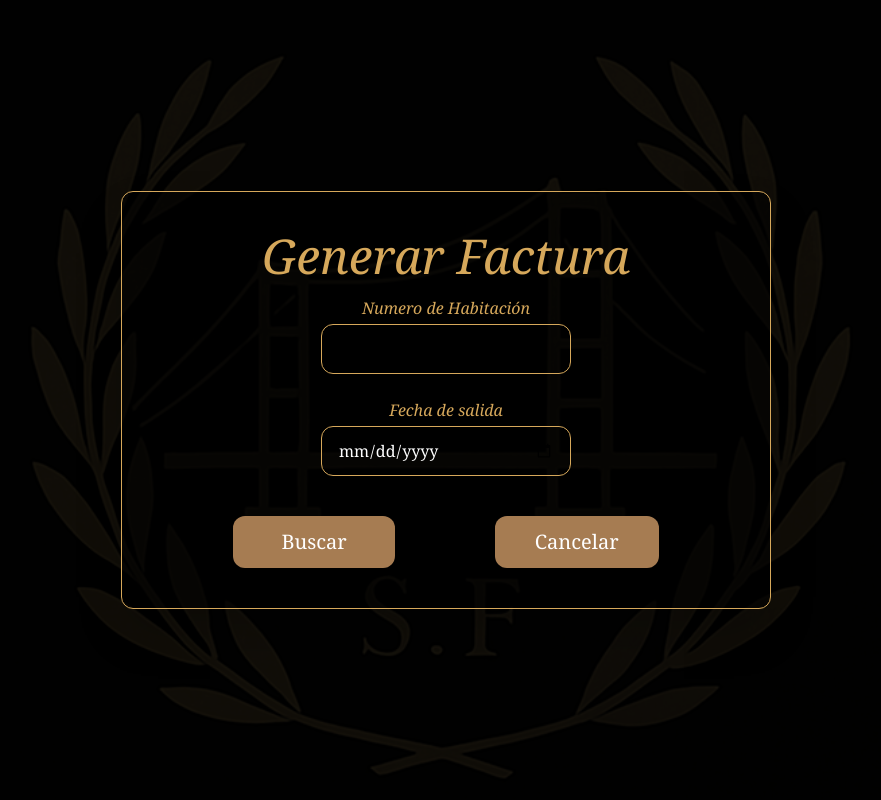
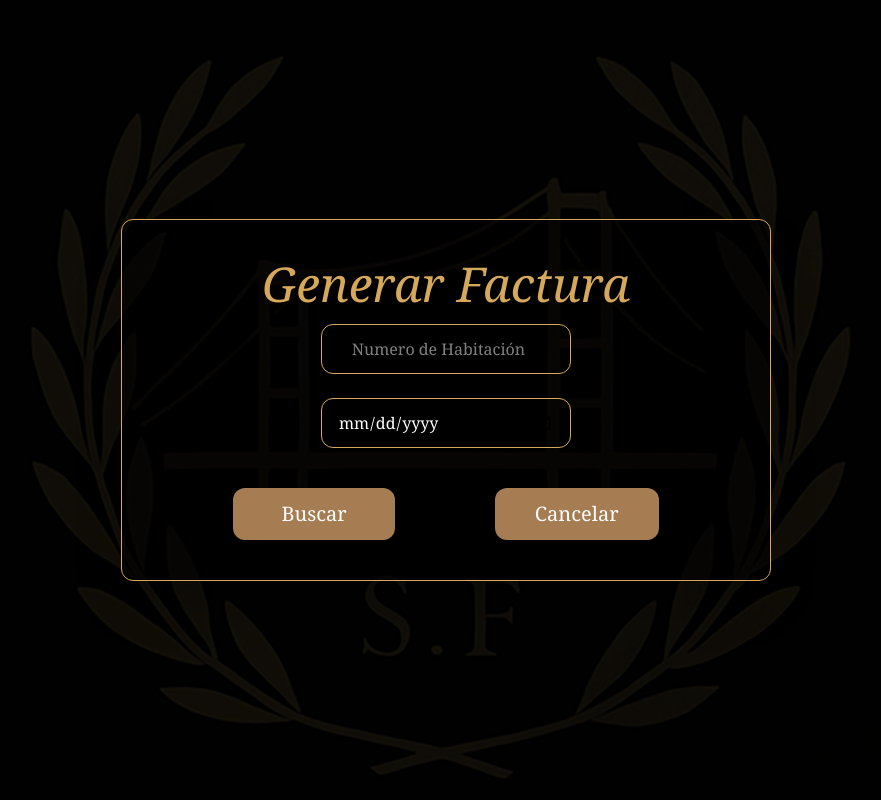
Before and after one commit to MachoNaldo/tpdisenogrupo26, a Next.js app in the folder frontend/: page /facturar in a window 1280 px wide. Shown: the whole page, without its empty margins (194-1075 px from the left). Built offline with nearby package versions, Linux system fonts and the light colour scheme.

Commit message:
pagina facturar agregada

```diff
--- a/frontend/app/facturar/page.tsx
+++ b/frontend/app/facturar/page.tsx
@@ -60,13 +60,11 @@ export default function ReservarHabitacion() {
 
           {/* Numero de Habitación */}
           <div className="flex flex-col items-center">
-            <label className="text-[#d6a85b] font-[Georgia] mb-1 italic">
-              Numero de Habitación
 
-            </label>
             <input
               type="number"
               min="1"
+              placeholder="Numero de Habitación"
               className="bg-transparent border border-[#d6a85b] text-white
                          px-4 py-3 rounded-xl text-center w-[250px]
                          font-[Georgia] focus:outline-none"
@@ -77,11 +75,10 @@ export default function ReservarHabitacion() {
 
           {/* Fecha de salida*/}
           <div className="flex flex-col items-center">
-            <label className="text-[#d6a85b] font-[Georgia] mb-1 italic">
-              Fecha de salida
-            </label>
+
             <input
               type="date"
+              placeholder="Fecha de salida"
               className="bg-transparent border border-[#d6a85b] text-white
                          px-4 py-3 rounded-xl text-center w-[250px]
                          font-[Georgia] focus:outline-none"
```
